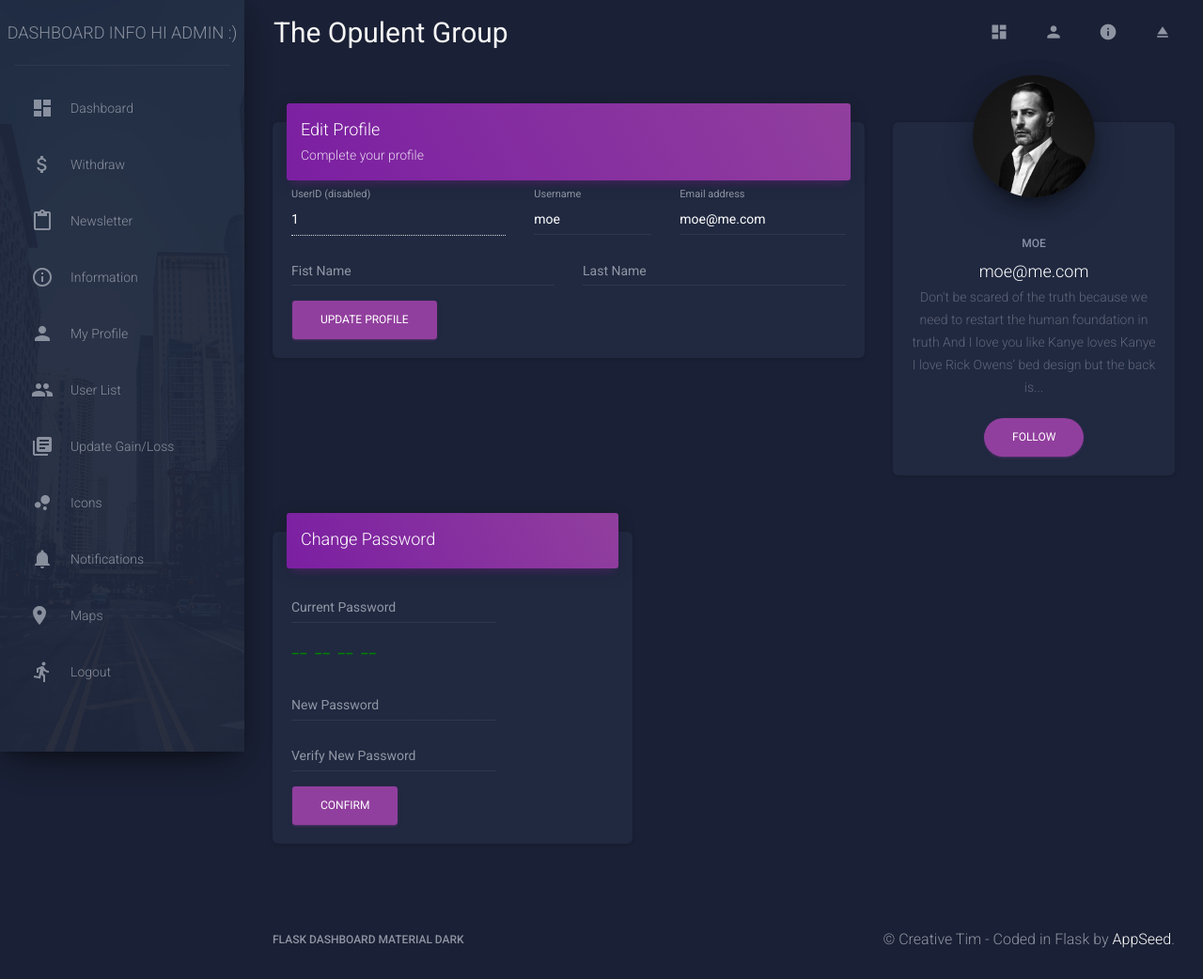
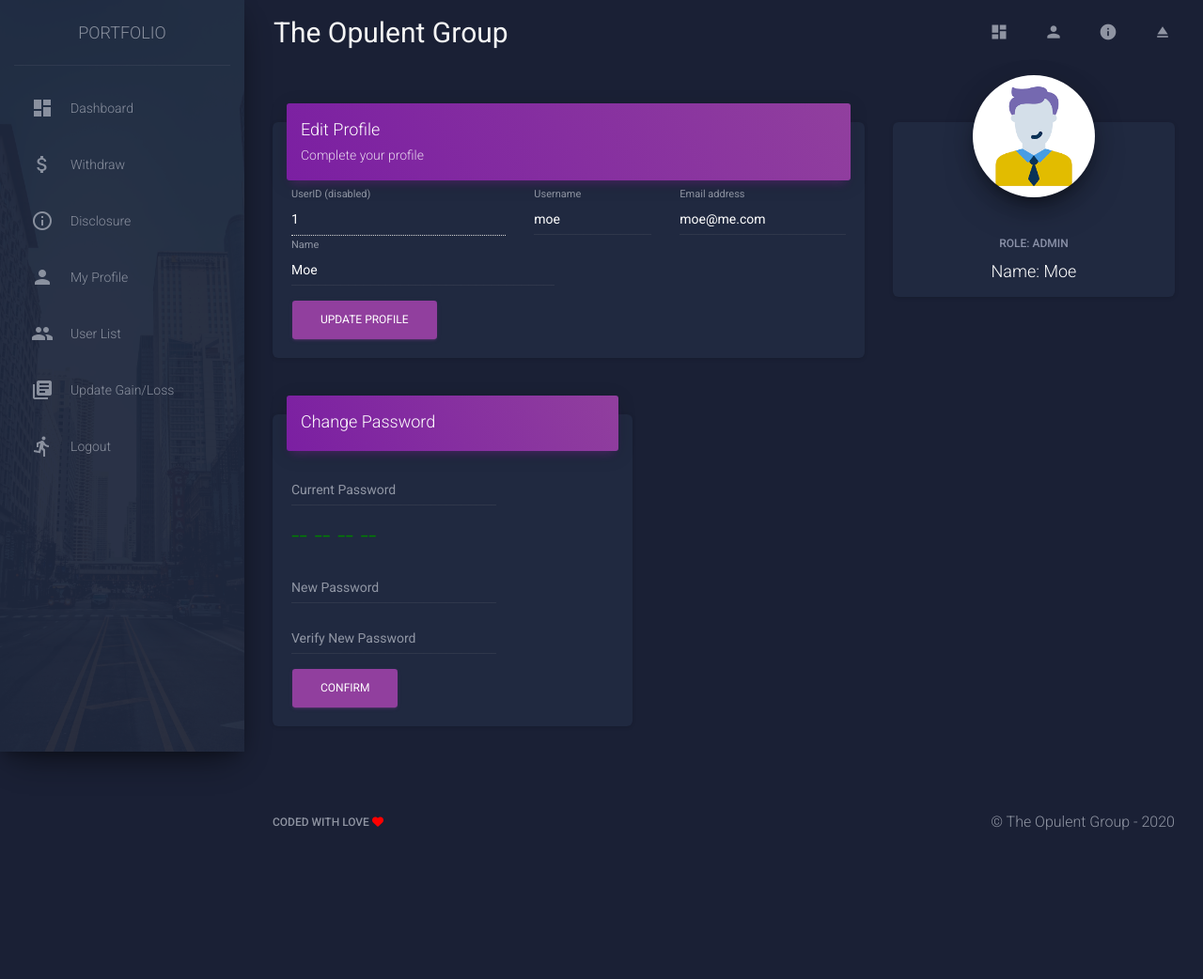
Before and after one commit to MohmedH/OpulentGroupDashboard, a Flask app: page /profile/moe in a window 1280 px wide. Shown: the whole page at 94% size. After the commit the page ends 884 px from the top, so only its background shows below. Run offline with Flask 2, Linux system fonts and the light colour scheme; a user stored in the database is signed in; style sheets or scripts are compiled from the project's sources; some libraries are stand-ins or nearby versions.

Commit message:
Couple of changes
Utilized the name field in the DB, so update users and my profile now show the name field and can update accordingly. Updated side bar and footer, added a withdraw page

```diff
--- a/app/base/forms.py
+++ b/app/base/forms.py
@@ -27,3 +27,4 @@ class ChangePassword(FlaskForm):
 class UpdateProfile(FlaskForm):
     username = TextField('Username'     , id='username_create' , validators=[DataRequired()])
     email    = TextField('Email'        , id='email_create'    , validators=[DataRequired(), Email()])
+    name     = TextField('Name'         , id='email_create'    , validators=[DataRequired()])
--- a/app/base/templates/site_template/footer.html
+++ b/app/base/templates/site_template/footer.html
@@ -4,14 +4,14 @@
             <nav class="float-left">
             <ul>
                 <li>
-                <a href="https://appseed.us/admin-dashboards/flask-dashboard-material-dark">
-                    Flask Dashboard Material Dark
+                <a>
+                    Coded With Love <i class="fa fa-heart" style="color:red"></i>
                 </a>
                 </li>
             </ul>
             </nav>
             <div class="copyright float-right" id="date">
-            &copy; Creative Tim - Coded in Flask by <a href="https://appseed.us">AppSeed</a>.
+            &copy; The Opulent Group - 2020
             </div>
         </div>
     </footer>
--- a/app/base/templates/site_template/sidebar.html
+++ b/app/base/templates/site_template/sidebar.html
@@ -8,10 +8,7 @@
         -->
         <div class="logo">
           <a href="https://appseed.us/admin-dashboards/flask-dashboard-material-dark" class="simple-text logo-normal">
-            Dashboard Info
-            {% if current_user.u_role == 'admin' %}
-            hi Admin :)
-            {% endif %}
+            Portfolio
           </a>
         </div>
         <div class="sidebar-wrapper">
@@ -29,16 +26,16 @@
                 <p>Withdraw</p>
               </a>
             </li>
-            <li class="nav-item ">
+            <!-- <li class="nav-item ">
               <a class="nav-link" href="/newsletter">
                 <i class="material-icons">content_paste</i>
                 <p>Newsletter</p>
               </a>
-            </li>
+            </li> -->
             <li class="nav-item ">
               <a class="nav-link" href="/disclosure">
                 <i class="material-icons">info_outline</i>
-                <p>Information</p>
+                <p>Disclosure</p>
               </a>
             </li>
             <li class="nav-item ">
@@ -61,24 +58,24 @@
                 <p>Update Gain/Loss</p>
               </a>
             </li>
-            <li class="nav-item ">
+            <!-- <li class="nav-item ">
               <a class="nav-link" href="/ui-icons">
                 <i class="material-icons">bubble_chart</i>
                 <p>Icons</p>
               </a>
-            </li>
-            <li class="nav-item ">
+            </li> -->
+            <!-- <li class="nav-item ">
                 <a class="nav-link" href="/ui-notifications">
                     <i class="material-icons">notifications</i>
                     <p>Notifications</p>
                 </a>
-            </li>
-            <li class="nav-item ">
+            </li> -->
+            <!-- <li class="nav-item ">
               <a class="nav-link" href="/page-map">
                 <i class="material-icons">location_ons</i>
                 <p>Maps</p>
               </a>
-            </li>
+            </li> -->
             {% endif %}
             <!--END OF ADMIN OPTIONS-->
 
--- a/app/home/routes.py
+++ b/app/home/routes.py
@@ -77,6 +77,7 @@ def profileActions(action):
                 port = Portfolio.query.filter_by(email=user.email).first()
                 user.username = content['username']
                 user.email = content['email']
+                user.name = content['name']
                 port.email = content['email']
                 db.session.commit()
 
@@ -93,6 +94,7 @@ def profileActions(action):
                 userNew = User()
                 userNew.username = content['username']
                 userNew.email = content['email']
+                userNew.name = content['name']
                 pwd = hash_pass( 'pass' )
                 userNew.password = pwd
 
@@ -186,9 +188,10 @@ def page_user(username):
             return render_template('profile.html', formpassword=pass_form, formprofile=profile_form, passmsg=passmsgg)
         #This is for updating information to the profile, **!!IF EMAIL CHANGES YOU MUST CHANGE IN ALL TABLES!!**
         elif 'updateProfile' in request.form:
-            print(request.form)
+            #print(request.form)
             username  = request.form['username']
             email     = request.form['email'   ]
+            name      = request.form['name'    ]
 
             #First Check make sure the user name in the form is different from current, meaning they want to change it
             if username != current_user.username:
@@ -225,12 +228,18 @@ def page_user(username):
                 user.email = email
                 portfolio.email = email
 
+            user.name = name
+            db.session.commit()
+            return render_template('profile.html', formpassword=pass_form, formprofile=profile_form, profilemsg='Changed Info Successfully!')
+
+            ''' OLD WAY
             if changeEmail or changeUser:
                 #Commit the changes!
                 db.session.commit()
                 return render_template('profile.html', formpassword=pass_form, formprofile=profile_form, profilemsg='Changed Info Successfully!')
             else:
                 return render_template('profile.html', formpassword=pass_form, formprofile=profile_form)
+            '''
         else:
             #Default page render, just want to see what's going on
             return render_template('profile.html', formpassword=pass_form, formprofile=profile_form)
--- a/app/home/templates/profile.html
+++ b/app/home/templates/profile.html
@@ -47,14 +47,8 @@
                 <div class="row">
                   <div class="col-md-6">
                     <div class="form-group">
-                      <label class="bmd-label-floating">Fist Name</label>
-                      <input type="text" class="form-control">
-                    </div>
-                  </div>
-                  <div class="col-md-6">
-                    <div class="form-group">
-                      <label class="bmd-label-floating">Last Name</label>
-                      <input type="text" class="form-control">
+                      <label class="bmd-label-floating">Name</label>
+                      {{ formprofile.name(class="form-control", value=current_user.name) }}
                     </div>
                   </div>
                 </div>
@@ -109,20 +103,20 @@
           <div class="card card-profile">
             <div class="card-avatar">
               <a href="#pablo">
-                <img class="img" src="/static/assets/img/faces/marc.jpg" />
+                <img class="img" src="/static/assets/img/faces/person.png" />
               </a>
             </div>
             <div class="card-body">
               <h6 class="card-category">
-                {{ current_user.username }}
+                Role: {{ current_user.role }}
               </h6>
               <h4 class="card-title">
-                {{ current_user.email }}
+                Name: {{ current_user.name }}
               </h4>
-              <p class="card-description">
+              <!-- <p class="card-description">
                 Don't be scared of the truth because we need to restart the human foundation in truth And I love you like Kanye loves Kanye I love Rick Owens’ bed design but the back is...
               </p>
-              <a href="#pablo" class="btn btn-primary btn-round">Follow</a>
+              <a href="#pablo" class="btn btn-primary btn-round">Follow</a> -->
             </div>
           </div>
         </div>
--- a/app/home/templates/profiles.html
+++ b/app/home/templates/profiles.html
@@ -36,7 +36,7 @@
                 <td class="pt-3-half" style="color: white;" contenteditable="false"><b>{{users.id}}</b></td>
                 <td class="pt-3-half" style="color: white;" contenteditable="true">{{users.username}}</td>
                 <td class="pt-3-half" style="color: white;" contenteditable="true">{{users.email}}</td>
-                <td class="pt-3-half" style="color: white;" contenteditable="true">N/A</td>
+                <td class="pt-3-half" style="color: white;" contenteditable="true">{{users.name}}</td>
                 <td class="pt-3-half" style="color: white;" contenteditable="true">{{users.role}}</td>
                 <td>
                     <span class="button-save-test">
@@ -68,7 +68,7 @@
   <script>
     $(document).ready(function(){
       $('#tableT').after('<div id="nav"></div>');
-      var rowsShown = 2;
+      var rowsShown = 7;
       var rowsTotal = $('#tableT tbody tr').length;
       var numPages = rowsTotal/rowsShown;
       for(i = 0;i < numPages;i++) {
```
Also changed, not shown: app/home/templates/disclosure.html (+6 -6 lines), app/home/templates/withdraw.html (added, +127 -0 lines), app/base/static/assets/img/faces/person.png (added).
